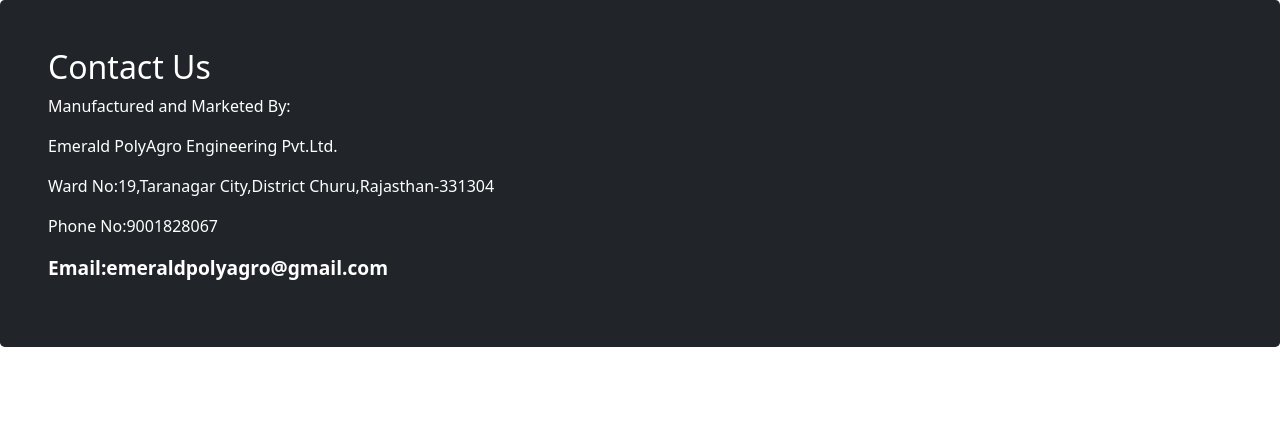
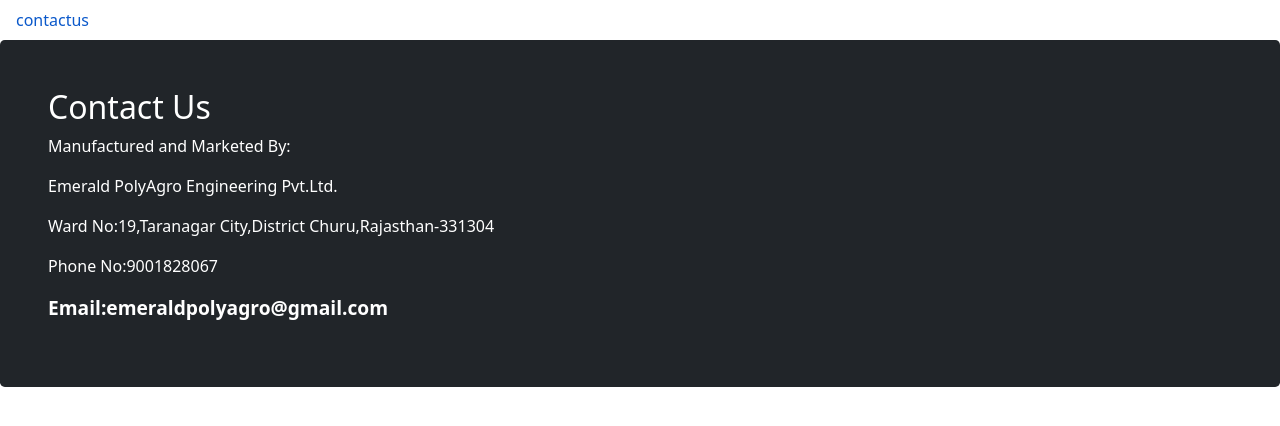
Before and after one commit to Praveenjangir/EmeraldPolyAgro, a Jekyll site: the page EmeraldPolyAgro/contactus.html, which Jekyll copies as it is, in a window 1280 px wide. Shown: the top 426 px of the page. Built offline with Jekyll 4.4.1, drawn with Linux system fonts in a browser that asks for light colours.

Commit message:
Update contactus.html

```diff
--- a/EmeraldPolyAgro/contactus.html
+++ b/EmeraldPolyAgro/contactus.html
@@ -8,6 +8,7 @@
     <!-- Bootstrap CSS -->
     <link href="https://cdn.jsdelivr.net/npm/bootstrap@5.1.1/dist/css/bootstrap.min.css" rel="stylesheet" integrity="sha384-F3w7mX95PdgyTmZZMECAngseQB83DfGTowi0iMjiWaeVhAn4FJkqJByhZMI3AhiU" crossorigin="anonymous">
     <link rel="shortcut icon" type="image/png" href="icon.png">
+    <a class="nav-link" href="/EmeraldPolyAgro/contactus.html">contactus</a>
     <title>contactus</title>
   </head>
   <div class="h-100 p-5 text-white bg-dark rounded-3">
```
